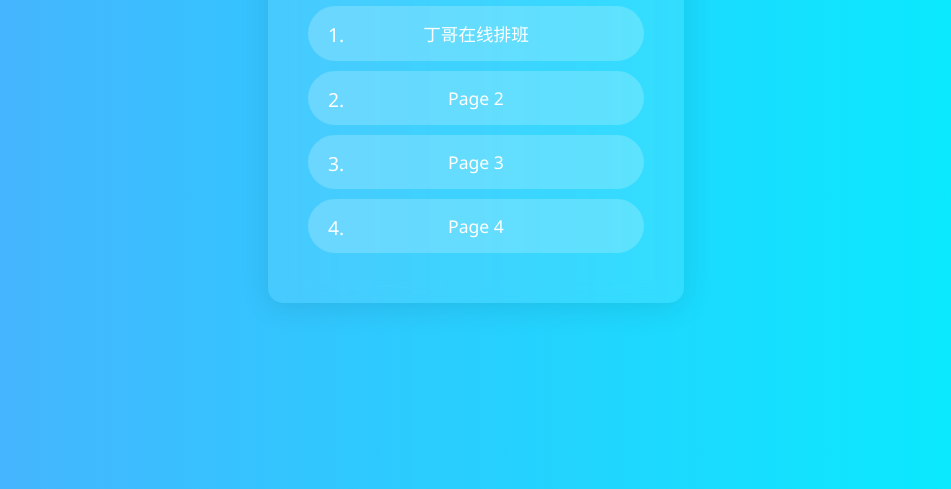
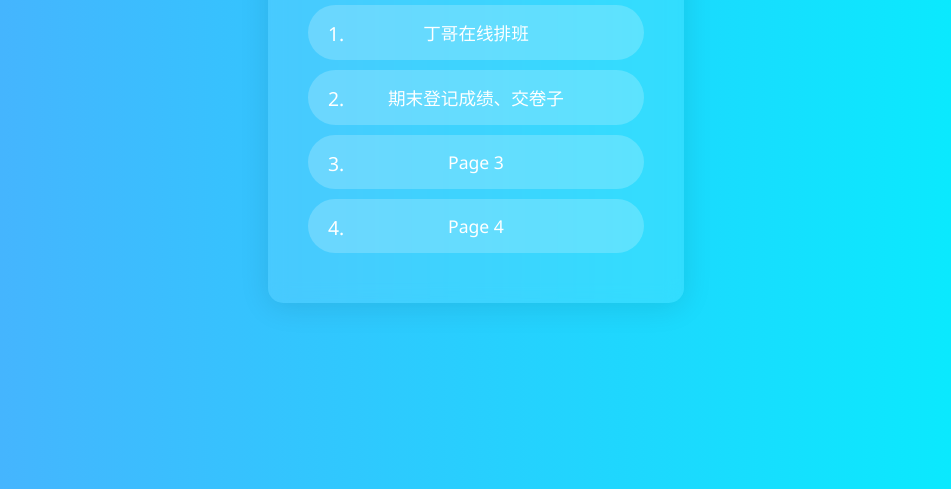
Before and after one commit to MrHJie/SchoolToolsKit.github.io, a plain HTML site: page index.html in a window 1280 px wide. Shown: the part 311-800 px from the top of the page, without its empty margins (164-1115 px from the left). Drawn offline with Linux system fonts and the light colour scheme.

Commit message:
Update index.html

```diff
--- a/index.html
+++ b/index.html
@@ -82,7 +82,7 @@
         <h1>张老师学校工具</h1>
         <nav>
             <a href="Scheduling.html" data-number="1">丁哥在线排班</a>
-            <a href="page2.html" data-number="2">Page 2</a>
+            <a href="GradeSubmission.html" data-number="2">期末登记成绩、交卷子</a>
             <a href="page3.html" data-number="3">Page 3</a>
             <a href="page4.html" data-number="4">Page 4</a>
         </nav>
```
